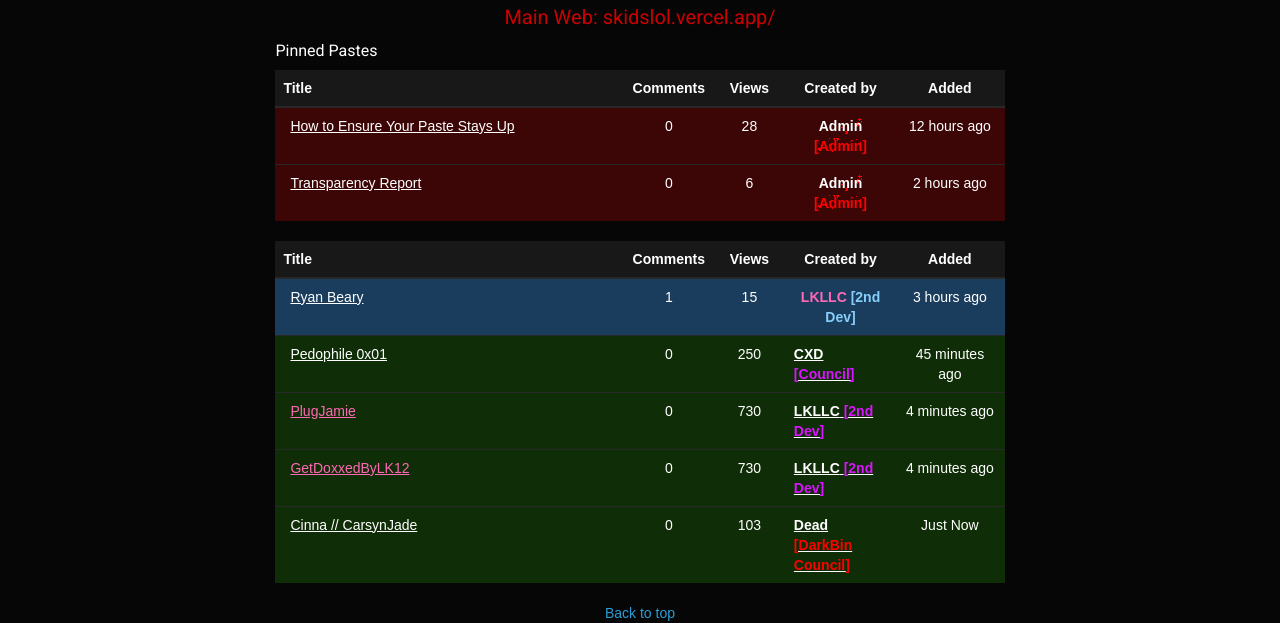
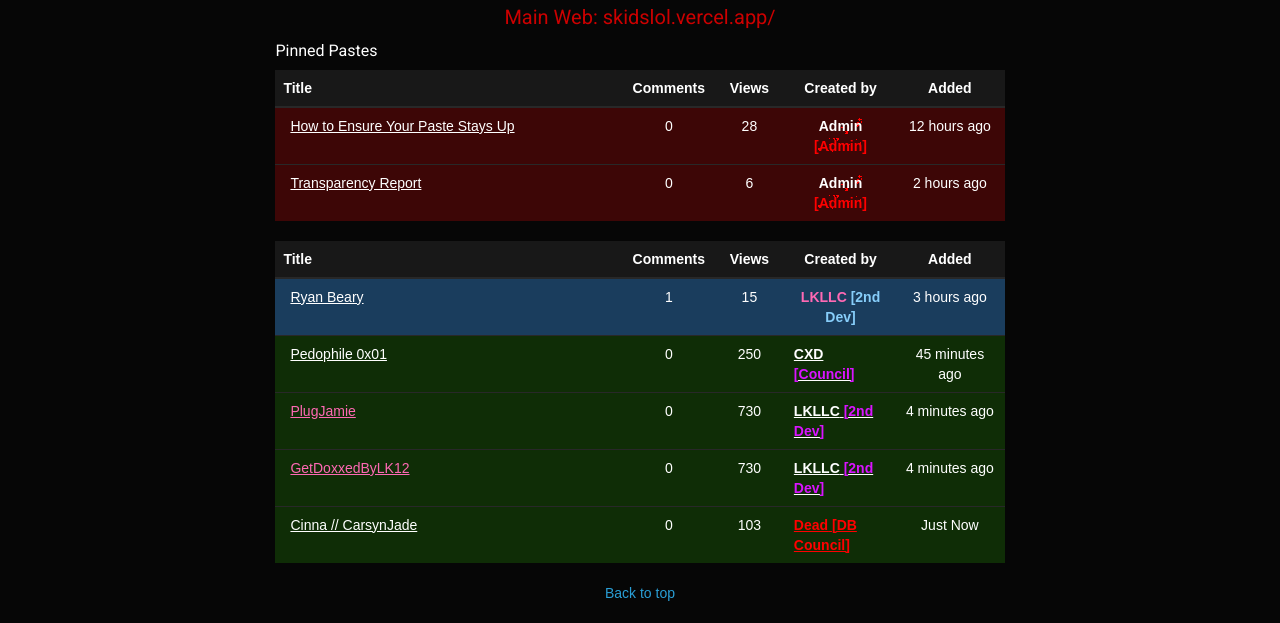
Before and after one commit to TerrorLxvley/DarkBin, a plain HTML site: page index.html in a window 1280 px wide. Shown: the part 218-841 px from the top of the page. Drawn offline with Linux system fonts and the light colour scheme; no server answers.

Commit message:
Update index.html

```diff
--- a/index.html
+++ b/index.html
@@ -204,8 +204,8 @@ tr.status-user    > td, tr.status-user    > th { background-color: #181818 !impo
                     <td class="r-hide comments-col">0</td>
                     <td class="r-hide views-col">103</td>
                     <td class="created-by-LKLLC">
-                        <a class="dox-username" href="user/Dead.html" target="_self" style="color: #FFFFFF; font-weight: bold;">
-                            <span>Dead</span> <span style="color: #FF0000;">[DarkBin Council]</span>
+                        <a class="dox-username" href="user/Dead.html" target="_self" style="color: #FF0000; font-weight: bold;">
+                            <span>Dead</span> <span style="color: #FF0000;">[DB Council]</span>
                         </a>
                     </td>
                     <td class="added-col">Just Now</td>
```
